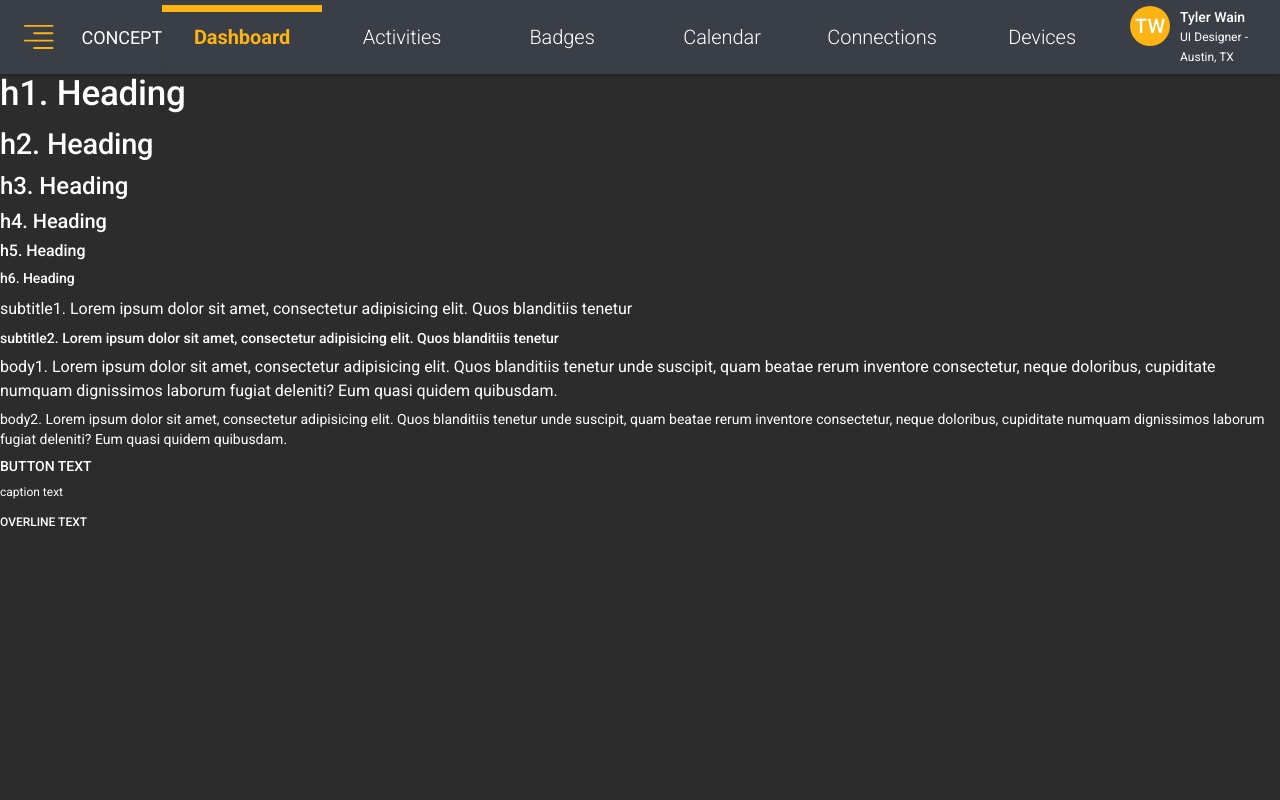
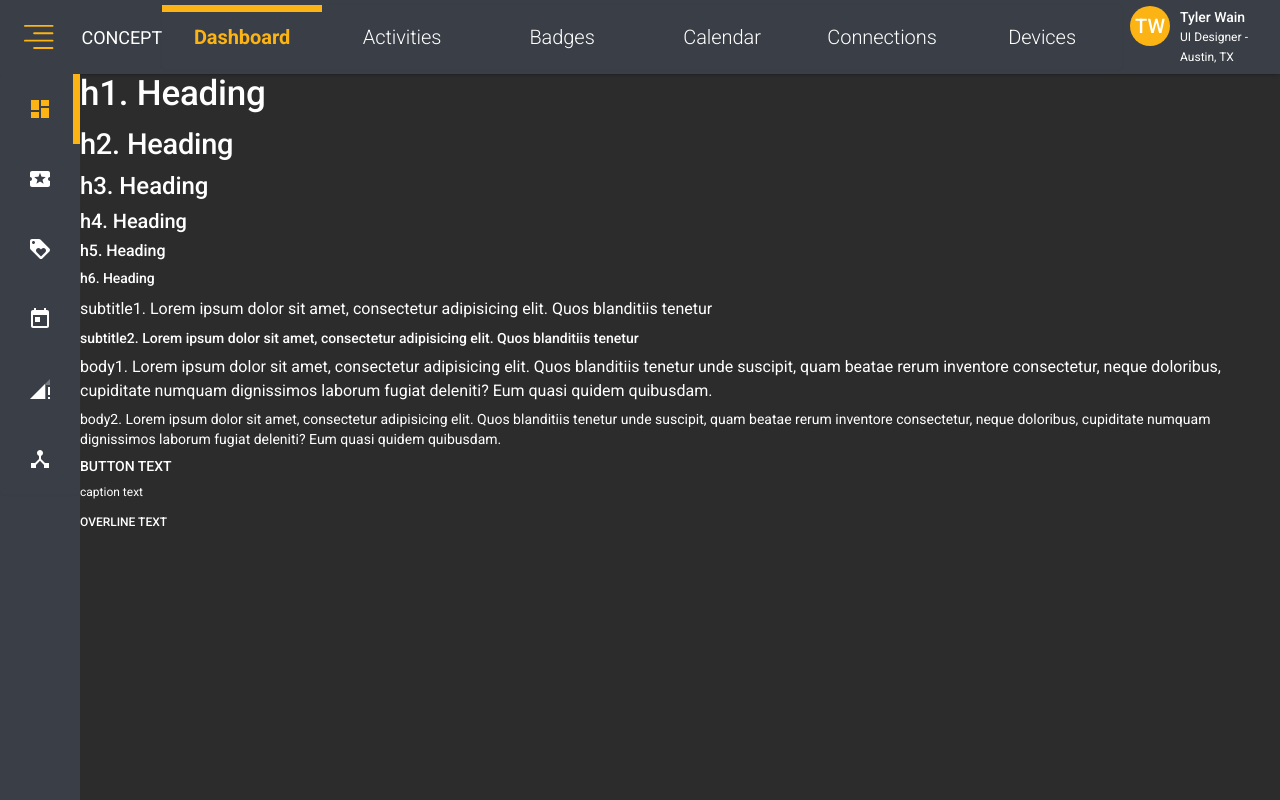
Before and after one commit to reneellup/concept-mui, a React (Create React App) app: page /dashboard in a window 1280 px wide. Built offline with nearby package versions, Linux system fonts and the light colour scheme.

Commit message:
Commit SideBar progress

```diff
--- /dev/null
+++ b/src/layouts/MainLayout/SideBar.js
@@ -0,0 +1,81 @@
+import { Paper, Tab, Tabs } from "@material-ui/core";
+
+import DashboardIcon from "@material-ui/icons/Dashboard";
+import DeviceHubIcon from "@material-ui/icons/DeviceHub";
+import LocalActivityIcon from "@material-ui/icons/LocalActivity";
+import LoyaltyIcon from "@material-ui/icons/Loyalty";
+import React from "react";
+import SignalCellularConnectedNoInternet3BarIcon from "@material-ui/icons/SignalCellularConnectedNoInternet3Bar";
+import TodayIcon from "@material-ui/icons/Today";
+import { makeStyles } from "@material-ui/core/styles";
+import { withStyles } from "@material-ui/core/styles";
+
+const useStyles = makeStyles((theme) => ({
+  grow: {
+    height: "100vh",
+    flexGrow: 1,
+    backgroundColor: theme.palette.background.paper,
+  },
+}));
+
+const stylesTab = (theme) => ({
+  root: {
+    minWidth: "80px",
+    minHeight: "70px",
+    textTransform: "none",
+    color: "#ffffff",
+    fontWeight: theme.typography.fontWeightLight,
+    fontSize: 20,
+    letterSpacing: "-0.06px",
+    "&:hover": {
+      color: "#fcb415",
+    },
+    "&$selected": {
+      fontWeight: theme.typography.fontWeightBold,
+    },
+  },
+  selected: {},
+});
+
+const stylesTabs = () => ({
+  root: {},
+  indicator: {
+    width: "7px",
+  },
+});
+const StyledTab = withStyles(stylesTab)(Tab);
+const StyledTabs = withStyles(stylesTabs)(Tabs);
+
+const SideBar = () => {
+  const classes = useStyles();
+  const [value, setValue] = React.useState(0);
+  const handleChange = (event, newValue) => {
+    setValue(newValue);
+  };
+  return (
+    <div className={classes.grow}>
+      <Paper>
+        <StyledTabs
+          orientation="vertical"
+          value={value}
+          onChange={handleChange}
+          indicatorColor="secondary"
+          textColor="secondary"
+          centered
+        >
+          <StyledTab icon={<DashboardIcon />} aria-label="dashboard" />
+          <StyledTab icon={<LocalActivityIcon />} aria-label="activities" />
+          <StyledTab icon={<LoyaltyIcon />} aria-label="badges" />
+          <StyledTab icon={<TodayIcon />} aria-label="calendar" />
+          <StyledTab
+            icon={<SignalCellularConnectedNoInternet3BarIcon />}
+            aria-label="connections"
+          />
+          <StyledTab icon={<DeviceHubIcon />} aria-label="devices" />
+        </StyledTabs>
+      </Paper>
+    </div>
+  );
+};
+
+export default SideBar;
--- a/src/layouts/MainLayout/index.js
+++ b/src/layouts/MainLayout/index.js
@@ -1,5 +1,6 @@
 import { Outlet } from "react-router-dom";
 import React from "react";
+import SideBar from "./SideBar";
 import TopBar from "./TopBar";
 import { makeStyles } from "@material-ui/core";
 
@@ -35,6 +36,7 @@ const MainLayout = () => {
     <div className={classes.root}>
       <TopBar />
       <div className={classes.wrapper}>
+        <SideBar />
         <div className={classes.contentContainer}>
           <div className={classes.content}>
             <Outlet />
```
